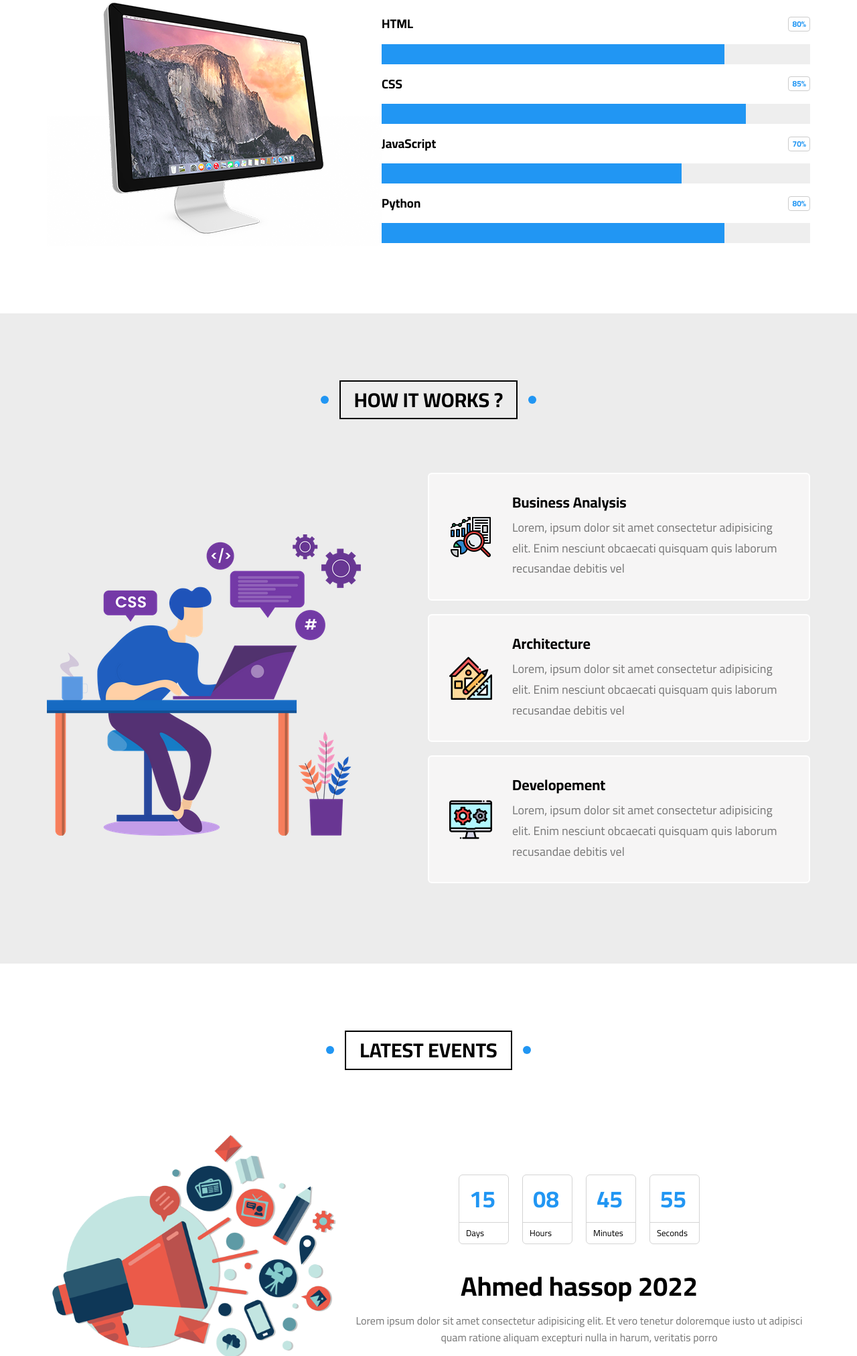
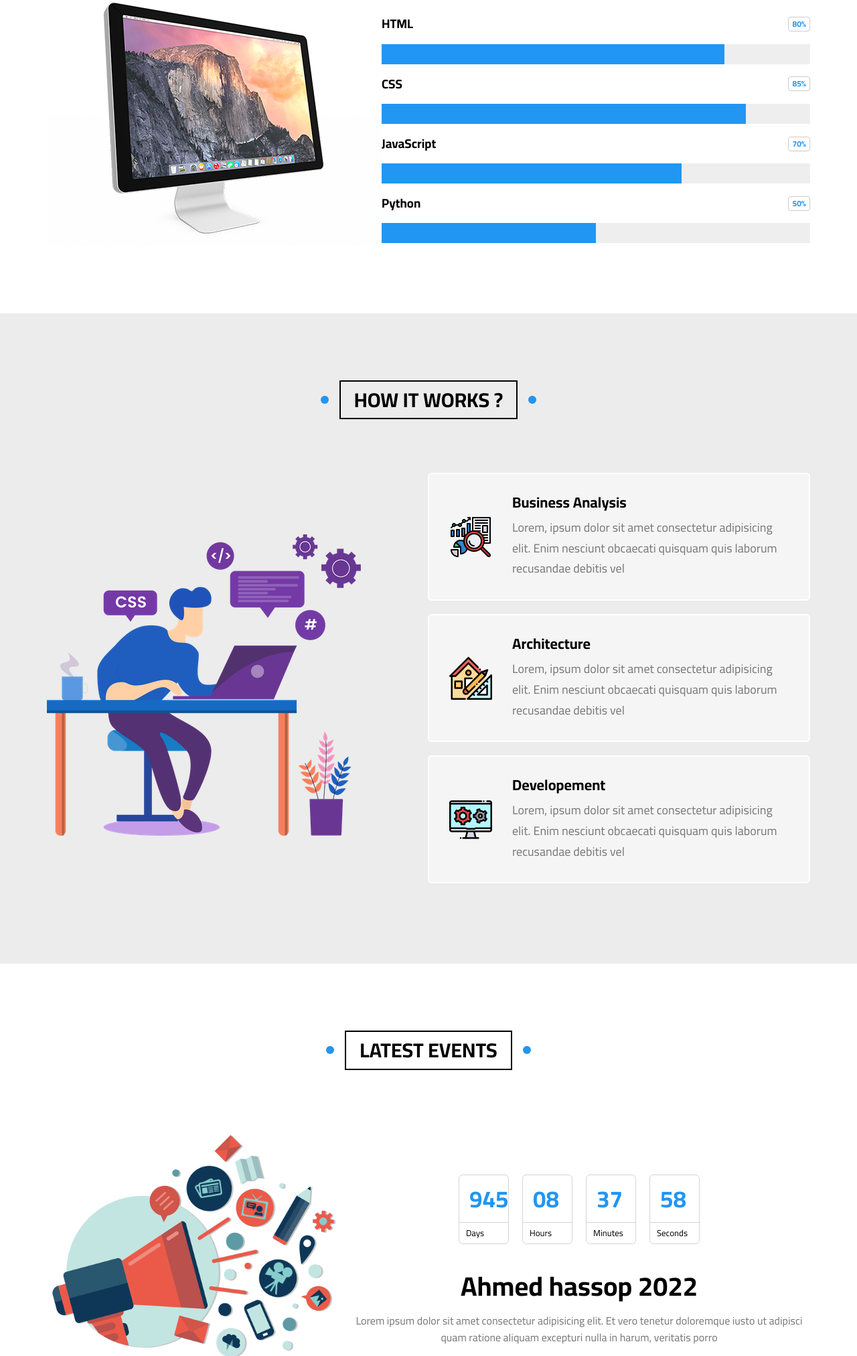
Before and after one commit to alfa155518/Templet-5-HTML-CSS, a plain HTML site: page index.html in a window 1280 px wide. Shown: the part 7498-9523 px from the top of the page at 67% size. Drawn offline with Linux system fonts and the light colour scheme.

Commit message:
added file js and add some tricks to make some animation by js in section like status & skills & latest Event

```diff
--- a/JS/script.js
+++ b/JS/script.js
@@ -6,7 +6,7 @@ let allSpans = document.querySelectorAll(".stats .container .box .number");
 let starting =  false;
 
 window.onscroll = function() {
-    if (window.scrollY >= 16000) {
+    if (window.scrollY >= allSpansContainer.offsetTop ) {
         if (!starting) {
             allSpans.forEach(span => count(span))
         }
@@ -15,8 +15,6 @@ window.onscroll = function() {
 
 
 }
-
-
 
 function count(element) {
     let dataNum = element.dataset.num;
@@ -27,3 +25,57 @@ function count(element) {
         }
     }, 2000 / dataNum);
 }
+
+
+// our skills Section
+let ourSkills = document.querySelector(".our-skills");
+
+let ourSkillsSpans = document.querySelectorAll(".our-skills .the-progress span");
+
+const options = {
+    root:null,
+    threShold:0,
+    rootMargin:'-300px'
+}
+
+let observer = new IntersectionObserver(function (entrains,observer) {
+    entrains.forEach(entre => {
+        if (entre.isIntersecting) {
+            console.log(entre)
+            ourSkillsSpans.forEach(span => {
+                            span.style.width = span.dataset.width
+                        })
+        }
+    })
+}, options)
+
+
+observer.observe(ourSkills)
+
+
+// section latest Event
+
+let dataNow = new Date("Dec 30 2025 23:59:59").getTime();
+
+let intervalDate =  setInterval(() => {
+    let date = new Date().getTime();
+    let difference = dataNow - date
+
+    let days = Math.floor(difference / (1000 * 60 * 60 * 24));
+
+    let hours = Math.floor(difference % (1000 * 60 * 60 * 24) / (1000 * 60 * 60) );
+
+    let minuets = Math.floor(difference % (1000 * 60 * 60) / (1000 * 60 ) );
+
+    let seconds = Math.floor(difference % (1000 * 60 ) / (1000 ) );
+
+    document.querySelector(".events .time .days > span").innerHTML = days < 10 ? `0${days}`: days
+    document.querySelector(".events .time .hours > span").innerHTML = hours < 10 ? `0${hours}`: hours
+    document.querySelector(".events .time .minutes > span").innerHTML = minuets < 10 ? `0${minuets}`: minuets
+    document.querySelector(".events .time .seconds > span").innerHTML = seconds < 10 ? `0${seconds}`: seconds
+
+    if (intervalDate < 0) {
+        clearInterval(intervalDate)
+    }
+
+},1000)
--- a/css/ahmed.css
+++ b/css/ahmed.css
@@ -903,6 +903,11 @@ color: var(--main-color);
   top: 0;
   height: 100%;
   background-color: var(--main-color);
+  transition: .7s;
+  -webkit-transition: .7s;
+  -moz-transition: .7s;
+  -ms-transition: .7s;
+  -o-transition: .7s;
 }
 /* end Skills */
 /* Start Work Steps */
--- a/index.html
+++ b/index.html
@@ -579,25 +579,25 @@
           <div class="skill">
             <h3>HTML <span>80%</span></h3>
             <div class="the-progress">
-              <span style="width:80%"></span>
+              <span style="width:0;" data-width="80%"></span>
             </div>
           </div>
           <div class="skill">
             <h3>CSS <span>85%</span></h3>
             <div class="the-progress">
-              <span style="width: 85%"></span>
+              <span style="width:0;" data-width="85%"></span>
             </div>
           </div>
           <div class="skill">
             <h3>JavaScript <span>70%</span></h3>
             <div class="the-progress">
-              <span style="width: 70%"></span>
+              <span style="width:0;" data-width="70%"></span>
             </div>
           </div>
           <div class="skill">
-            <h3>Python <span>80%</span></h3>
+            <h3>Python <span>50%</span></h3>
             <div class="the-progress">
-              <span style="width: 80%"></span>
+              <span style="width:0;" data-width="50%"></span>
             </div>
           </div>
         </div>
@@ -651,19 +651,19 @@
         <img src="imgs/events.png" alt="" />
         <div class="info">
           <div class="time">
-            <div class="unit">
-              <span>15</span>
+            <div class="unit days">
+              <span></span>
               <span>Days</span>
             </div>
-            <div class="unit">
+            <div class="unit hours">
               <span>08</span>
               <span>Hours</span>
             </div>
-            <div class="unit">
+            <div class="unit minutes">
               <span>45</span>
               <span>Minutes</span>
             </div>
-            <div class="unit">
+            <div class="unit seconds">
               <span>55</span>
               <span>Seconds</span>
             </div>
```
